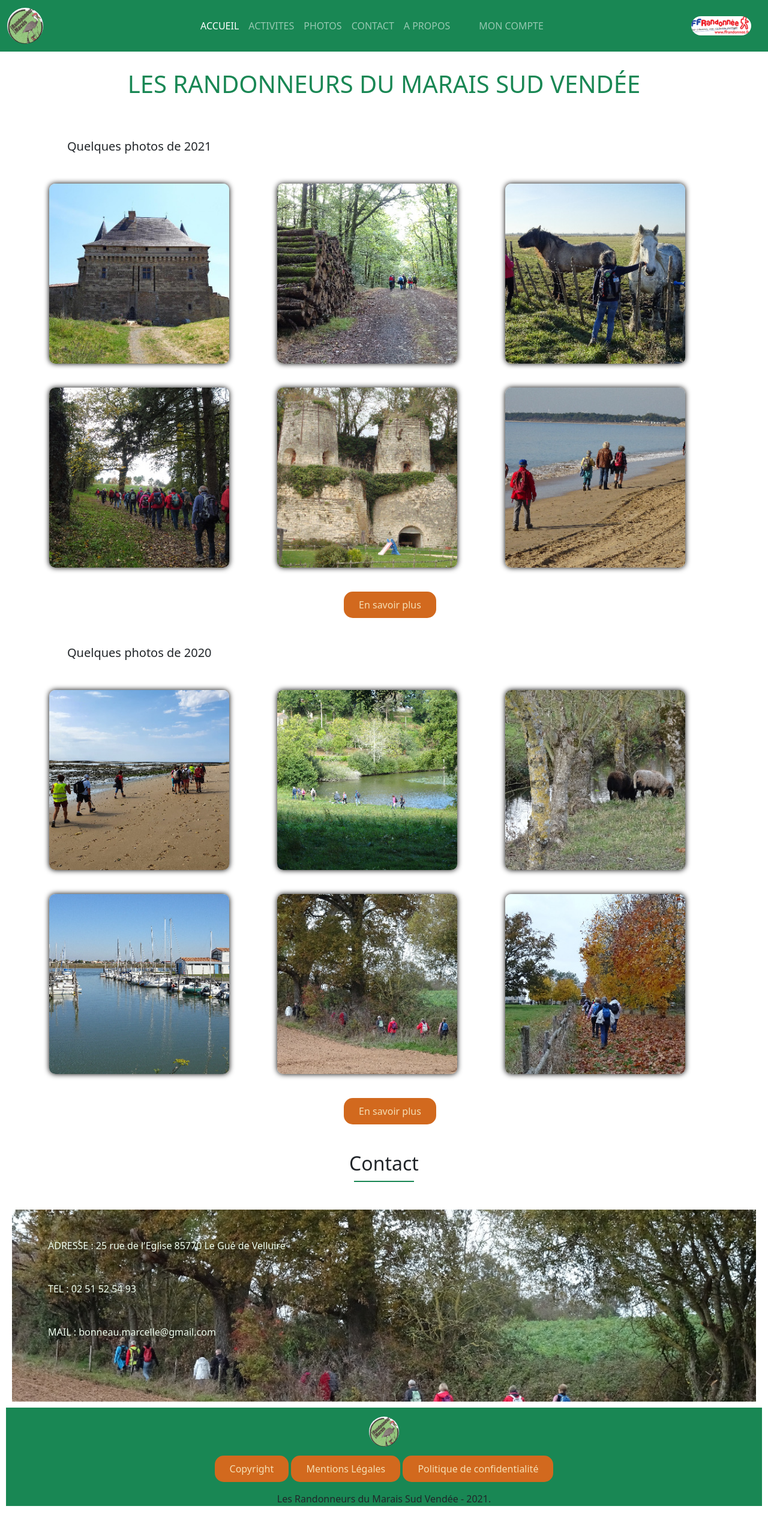
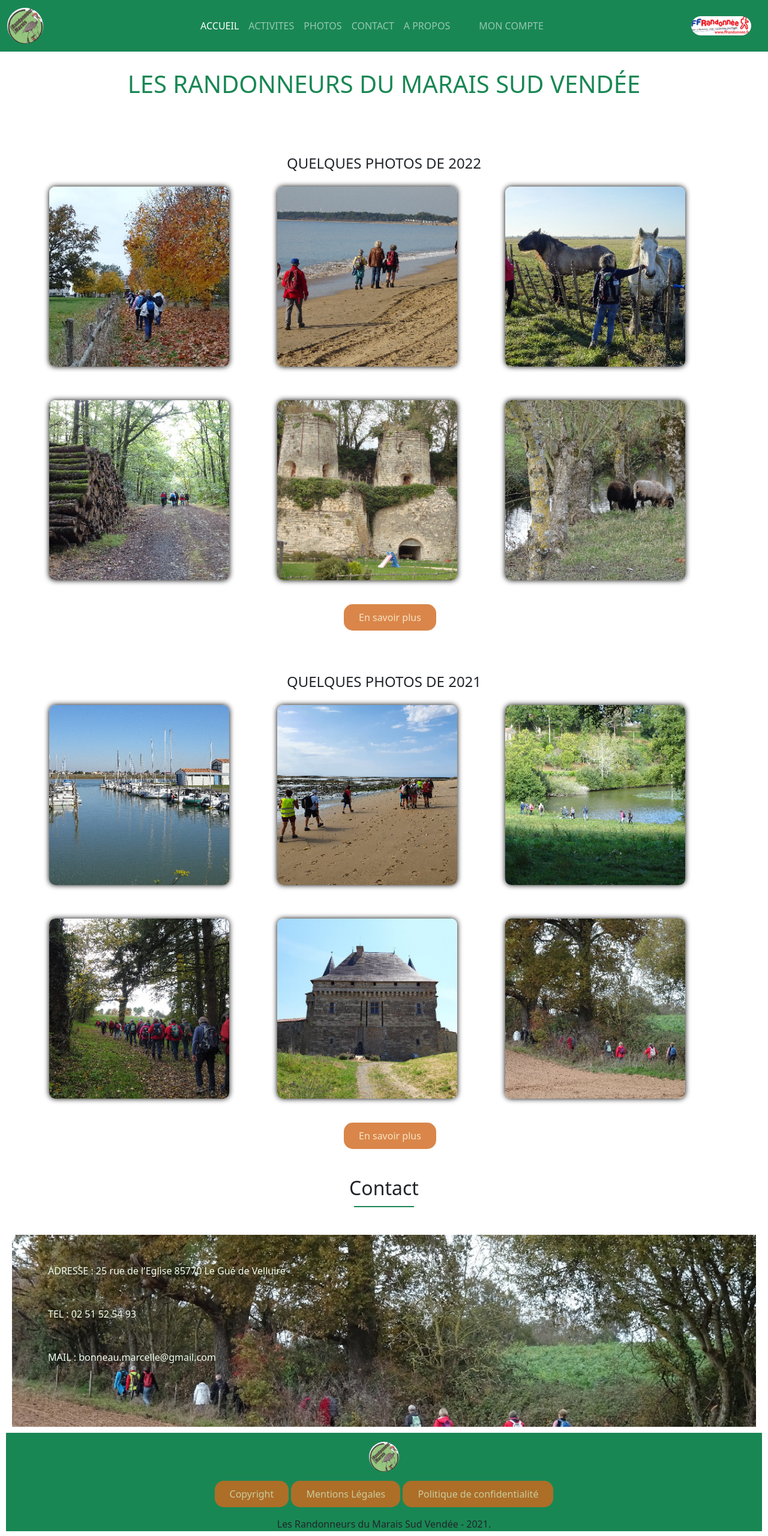
Before and after one commit to Chanias/Projet_web, a plain HTML site: page photos.html in a window 1280 px wide. Shown: the whole page at 60% size. Before the commit the page ends 2526 px from the top, so only its background shows below. Drawn offline with nearby package versions, Linux system fonts and the light colour scheme.

Commit message:
modification de la galerie photos et du 2eme carousel

```diff
--- a/photos.html
+++ b/photos.html
@@ -62,93 +62,69 @@
 
 
         <!--GALLERY START-->
-        <section id="bloc_photos">
         <div class="container">
           <div class="row">
             <div class="col-md-12">
-                        <h5>Quelques photos de 2021</h5>
+              <h4>Quelques photos de 2022</h4>
             </div>
           </div>
           <div class="row">
-                    <div class="col-md-4">
-                        <div class="galerie-img">
-                            <img src="./ressources/images/petites/20200625_134148_petite.jpeg">
+              <div class="col-md-4 mt-3 col-lg-4 justify-content-center">
+                  <img src="./ressources/images/petites/sentier_petite.jpeg" class="img-fluid" alt="image">
               </div>
+              <div class="col-md-4 mt-3 col-lg-4">
+                  <img src="./ressources/images/petites/plage2_petite.jpeg" class="img-fluid" alt="image">
               </div>
-                    <div class="col-md-4">
-                        <div class="galerie-img">
-                            <img src="./ressources/images/petites/bois_petite.jpeg">
-                        </div>
-                    </div>
-                    <div class="col-md-4">
-                        <div class="galerie-img">
-                            <img src="./ressources/images/petites/cheveaux_petite.jpeg">
-                        </div>
-                    </div>
-                </div>
-                <div class="row">
-                    <div class="col-md-4">
-                        <div class="galerie-img" >
-                            <img src="./ressources/images/petites/foret_petite.jpeg">
-                        </div>
-                    </div>
-                    <div class="col-md-4">
-                        <div class="galerie-img">
-                            <img src="./ressources/images/petites/FOUSSAIS PAYRE.jpeg">
-                        </div>
-                    </div>
-                    <div class="col-md-4">
-                        <div class="galerie-img">
-                            <img src="./ressources/images/petites/plage2_petite.jpeg">
+              <div class="col-md-4 mt-3 col-lg-4">
+                  <img src="./ressources/images/petites/cheveaux_petite.jpeg" class="img-fluid" alt="image">
               </div>
             </div>
 
+              <div class="row">
+                <div class="col-md-4 mt-3 col-lg-4">
+                  <img src="./ressources/images/petites/bois_petite.jpeg" class="img-fluid" alt="image">
               </div>
-                <a href="./contact.html" class="btn-1 " target="_blank">En savoir plus</a>
+              <div class="col-md-4 mt-3 col-lg-4">
+                  <img src="./ressources/images/petites/FOUSSAIS PAYRE.jpeg" class="img-fluid" alt="image">
+              </div>
+              <div class="col-md-4 mt-3 col-lg-4">
+                  <img src="./ressources/images/petites/moutons_petite.jpeg" class="img-fluid" alt="image">
+              </div>
+              </div>
+              <a href="./contact.html" class="btn-1">En savoir plus</a>
       </div>
       <div class="container">
         <div class="row">
           <div class="col-md-12">
-                        <h5>Quelques photos de 2020</h5>
+            <h4>Quelques photos de 2021</h4>
           </div>
         </div>
         <div class="row">
-                    <div class="col-md-4">
-                        <div class="galerie-img">
-                            <img src="./ressources/images/petites/plage_petite.jpeg">
+          <div class="col-md-4 mt-3 col-lg-4">
+            <img src="./ressources/images/petites/port_petite.jpeg" class="img-fluid" alt="image">
         </div>
+        <div class="col-md-4 mt-3 col-lg-4">
+            <img src="./ressources/images/petites/plage_petite.jpeg" class="img-fluid" alt="image">
         </div>
-                    <div class="col-md-4">
-                        <div class="galerie-img">
-                            <img src="./ressources/images/petites/etang_petite.jpeg">
-                        </div>
-                    </div>
-                    <div class="col-md-4">
-                        <div class="galerie-img">
-                            <img src="./ressources/images/petites/moutons_petite.jpeg">
-                        </div>
+        <div class="col-md-4 mt-3 col-lg-4">
+          <img src="./ressources/images/petites/etang_petite.jpeg" class="img-fluid" alt="image">
       </div>
         </div>
         <div class="row">
-                    <div class="col-md-4">
-                        <div class="galerie-img" >
-                            <img src="./ressources/images/petites/port_petite.jpeg">
+          <div class="col-md-4 mt-3 col-lg-4">
+            <img src="./ressources/images/petites/foret_petite.jpeg" class="img-fluid" alt="image">
+        </div>
+        <div class="col-md-4 mt-3 col-lg-4">
+            <img src="./ressources/images/petites/20200625_134148_petite.jpeg" class="img-fluid" alt="image">
+        </div>
+        <div class="col-md-4 mt-3 col-lg-4">
+          <img src="./ressources/images/petites/footer_petite.jpeg" class="img-fluid" alt="image">
       </div>
         </div>
-                    <div class="col-md-4">
-                        <div class="galerie-img">
-                            <img src="./ressources/images/petites/footer_petite.jpeg">
-                        </div>
-                    </div>
-                    <div class="col-md-4">
-                        <div class="galerie-img">
-                            <img src="./ressources/images/petites/sentier_petite.jpeg">
-                        </div>
-                    </div>
-                </div>
-                <button type="button" class="btn-1">En savoir plus<a href="#"></a></button>
+        <a href="./contact.html" class="btn-1">En savoir plus</a>
     </div>
 </section>
+
         <!--GALLERY END-->
 
     <!--CONTACT START-->
--- a/style.css
+++ b/style.css
@@ -38,6 +38,7 @@ h5::after{
 p{
     text-align: justify;
 }
+
 .btn-1{
     background-color: chocolate;
     color: wheat;
@@ -53,6 +54,7 @@ p{
     list-style: none;
     text-decoration: none;
     margin-bottom: 1em;
+    opacity: 0.8;
 }
 
 /*NAVBAR*/
@@ -61,6 +63,9 @@ p{
     list-style: none;
 }
 
+.rounded-pill{
+    height: 20%;
+}
 /******************************PAGE ACCUEIL********************/
 .details{
     box-shadow: 0 0 5px black;
@@ -72,6 +77,22 @@ p{
 .details p{
     color: black;
 }
+.details_2 .btn-1{
+    background-color: chocolate;
+    color: wheat;
+    padding: 10px 25px;
+    font-size: 16px;
+    font-weight: 500;
+    line-height: 1.5;
+    cursor: pointer;
+    border-radius: 15px;
+    transition: all 0.3s ease;
+    display: inline-block;
+    border: none;
+    list-style: none;
+    text-decoration: none;
+    margin-bottom: 1em;
+}
 .details_3 .btn-1{
     background-color: chocolate;
     color: wheat;
@@ -79,6 +100,13 @@ p{
     position: relative;
     left: 850px;
     bottom: 250px;
+}
+#pop span{
+    color: beige;
+    font-size: 1.5em;
+    display: flex;
+    justify-content: end;
+
 }
 #image_et_texte{
     background-image: url(./ressources/images/contact_reduite.jpeg);
@@ -97,7 +125,7 @@ footer{
     background-color: #198754;
 }
 footer img{
-
+   height: 40%;
     margin: 10px;
     padding: 5px;
 }
@@ -108,8 +136,12 @@ footer img{
     text-align: center;
 }
 .sorties-details img{
-    height: 50%;
+    height: auto;
     border-radius: 50%;
+    display: block;
+    margin : 0 auto;
+    max-width: 80%;
+
 }
 .sorties-details{
     box-shadow: 0 0 5px black;
@@ -130,17 +162,15 @@ footer img{
     font-size:600%;
 }
 
-#autre p{
+#plus p,h4{
     text-align: center;
-}
-#autre span {
-    box-shadow: 5px 5px 5px black;
-    padding: 1em;
-    margin: 1em;
+    display: block;
+    justify-content: center;
 }
 #rando img{
-
+        display: block;
         height: auto;
+        width: 50%;
         border-radius: 20%;
         margin-left: 20%;
     }
@@ -168,12 +198,8 @@ blockquote p::after {
 }
 /*PAGE PHOTOS*/
 
-#bloc_photos .btn-1{
+#photos img{
 
-   margin-left:44% ;
-}
-.galerie-img img{
-    display: block;
     background-size: cover;
     background-position: top center;
     background-repeat: no-repeat;
@@ -184,10 +210,13 @@ blockquote p::after {
     transition: all 3s;
 
 }
-.galerie-img img:hover{
+#photos img:hover{
     filter: brightness(1.2);
     transform: scale(1.2);
     transition: all 3s;
+}
+#photos .btn-1{
+    margin-left:44% ;
 }
 
 /*PAGE CONTACT*/
@@ -271,7 +300,7 @@ span{
     text-decoration: none;
 }
 /*MEDIA SCREEN*/
-@media screen and (max-width: 880px) {
+@media screen and (max-width: 1000px) {
     .details{
         visibility: hidden;
     }
@@ -280,20 +309,38 @@ span{
         bottom: 40%;
         left: 80%;
     }
-    .details_3 .btn-1{
+
+    #pop .carousel-caption{
         visibility: hidden;
     }
     .sorties-details img{
         width: 50%;
+    }
+    #photos img{
+        display: block;
+        margin : 0 auto;
+        max-width: 80%;
+        height: auto;
     }
 
 }
 @media  screen and (max-width: 768px) {
     .details_2 .btn-1{
         margin-bottom: 10%;
+    }
+#rando p,h3{
+        text-align: center;
+        padding-top: 0.5em;
+    }
+    #bandeau{
+        font-size: 40%;
+        padding: 0%;
+    }
+    #photos .btn-1{
+        margin-top: 0.5em;
+        margin-left: 35%;
 
     }
-
 }
  /* Responsive layout - when the screen is less than 600px wide, make the two columns stack on top of each other instead of next to each other */
  @media screen and (max-width: 600px) {
```
Also changed, not shown: activites.html (+15 -16 lines), index.html (+25 -35 lines), ressources/a_propos_pc.png (added), ressources/activité_pc.png (added), ressources/contact_tablette.png (added), ressources/photos_pc.png (added), ressources/règlement intérieur_pc.png (added), 2 other files. Lines whose indentation alone changed are shown as unchanged.
